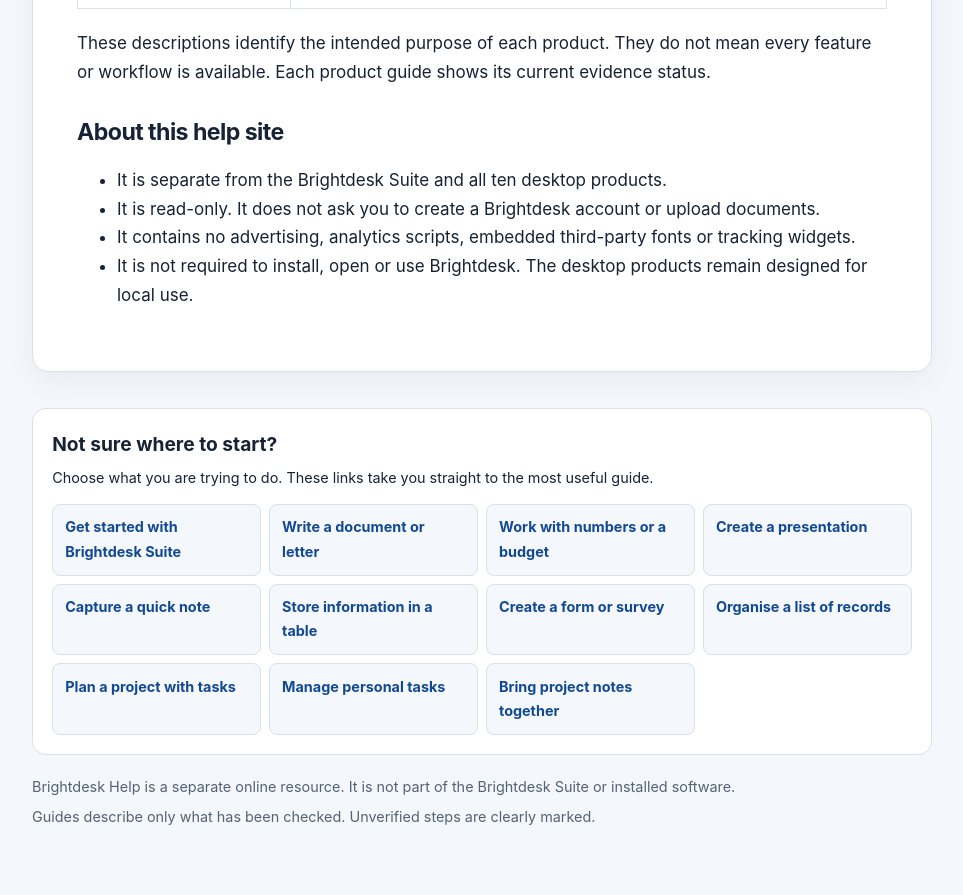
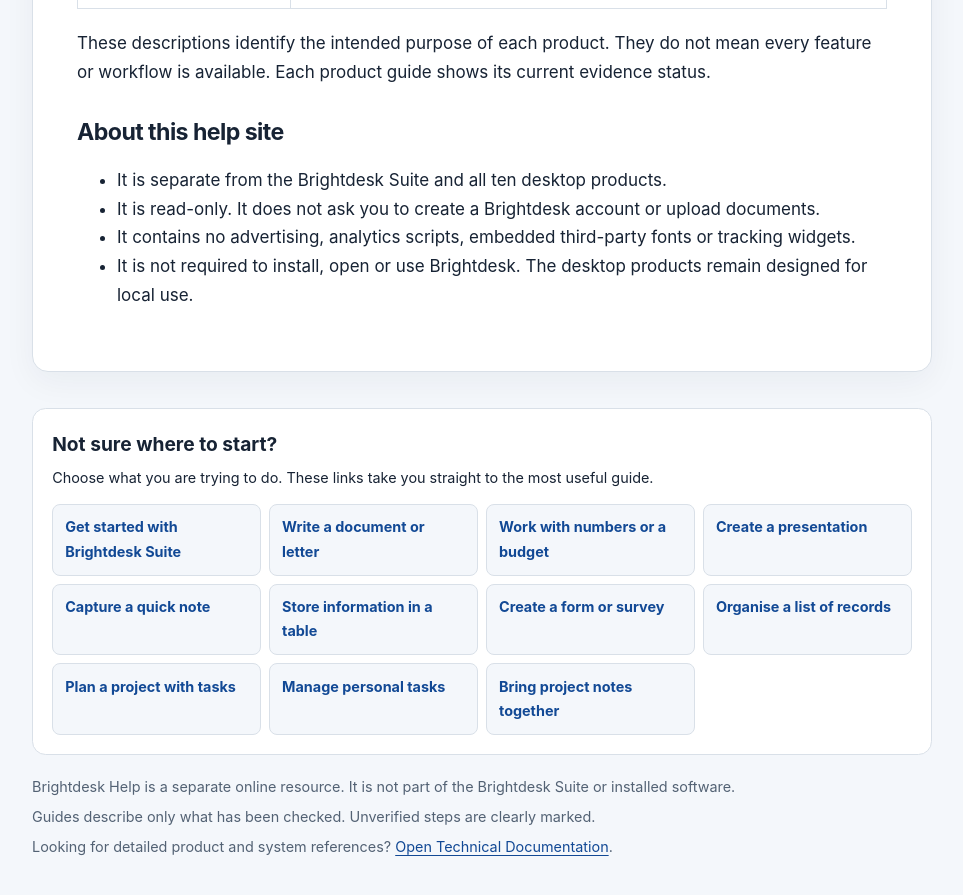
Before and after one commit to conz20/Brightdesk-Wiki, a Jekyll site: the page built from docs/index.md, in a window 1280 px wide and 900 px high, scrolled down 3469 px. Shown: the top 895 px of the window, without its empty margins (158-1121 px from the left). Built offline with Jekyll 4.4.1, drawn with Linux system fonts in a browser that asks for light colours; before the commit the page ends 4339 px from its top, so only the background shows below that; some of the changed text lies outside the part shown.

Commit message:
feat(help): add a separate Technical Documentation entry point

```diff
--- a/docs/_layouts/default.html
+++ b/docs/_layouts/default.html
@@ -35,6 +35,7 @@
               <li><a href="{{ '/products/workspace.html' | relative_url }}">Workspace</a></li>
             </ul>
           </details>
+          <a href="{{ '/technical/index.html' | relative_url }}">Technical documentation</a>
         </nav>
       </div>
       <aside class="translation-help" aria-label="Language help">
@@ -88,6 +89,7 @@
       </section>
       <p>Brightdesk Help is a separate online resource. It is not part of the Brightdesk Suite or installed software.</p>
       <p>Guides describe only what has been checked. Unverified steps are clearly marked.</p>
+      <p>Looking for detailed product and system references? <a href="{{ '/technical/index.html' | relative_url }}">Open Technical Documentation</a>.</p>
     </footer>
   </body>
 </html>
```
